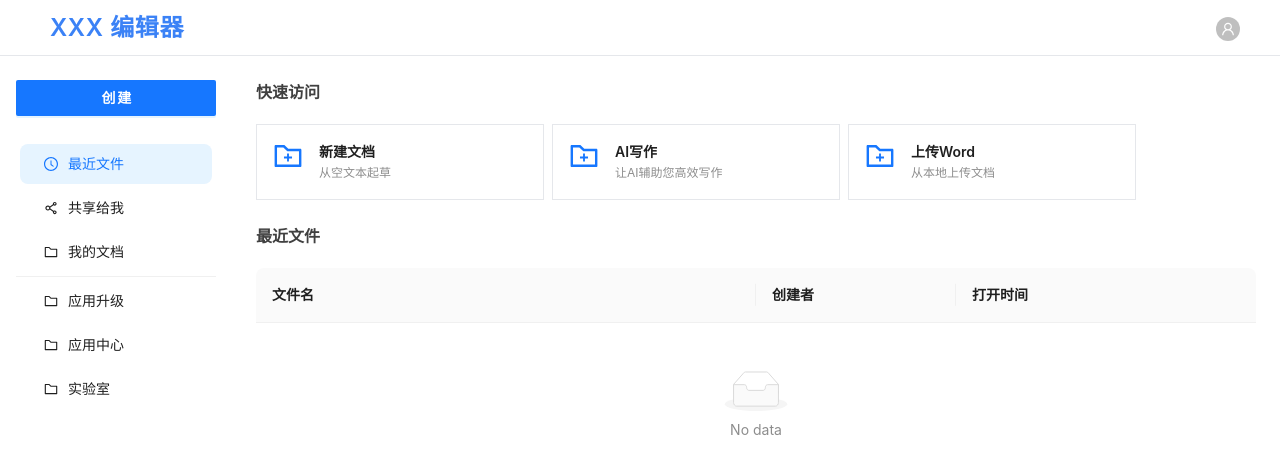
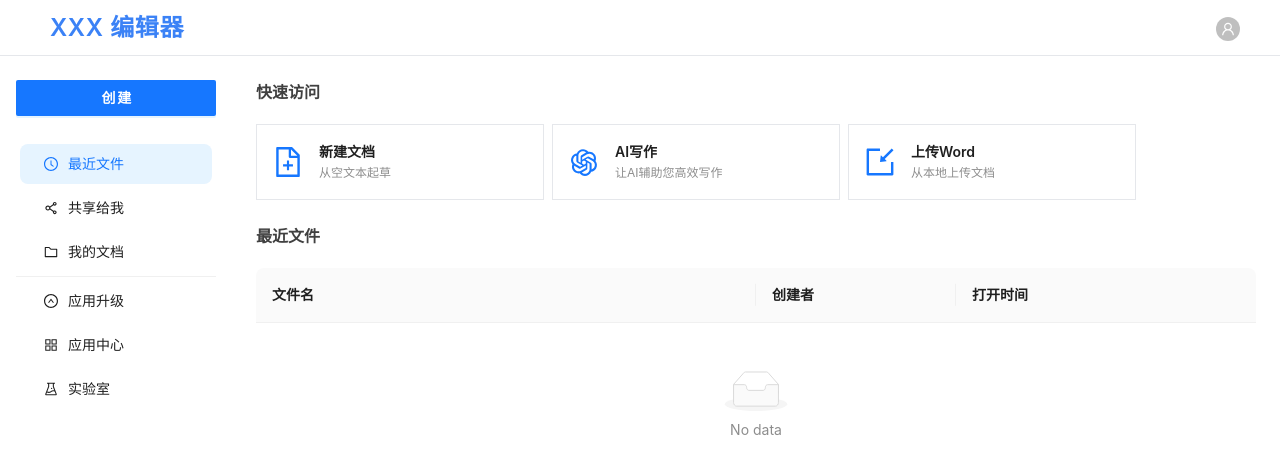
Before and after one commit to 60sAINT/llm-editor, a React app: page / in a window 1280 px wide. Shown: the top 474 px of the page. Built offline with nearby package versions, Linux system fonts and the light colour scheme; sample sign-in values are in the browser's storage.

Commit message:
fix: 主页icon

```diff
--- a/src/views/Home/Content.tsx
+++ b/src/views/Home/Content.tsx
@@ -1,6 +1,10 @@
 import React, { useMemo } from "react";
 import { Space, Table } from "antd";
-import { FolderAddOutlined } from "@ant-design/icons";
+import {
+  FileAddOutlined,
+  ImportOutlined,
+  OpenAIOutlined,
+} from "@ant-design/icons";
 
 enum OPERATE {
   CREATE = "create",
@@ -12,25 +16,19 @@ const Content = () => {
     () => [
       {
         key: OPERATE.CREATE,
-        icon: (
-          <FolderAddOutlined className="text-3xl text-primary mr-2 h-full" />
-        ),
+        icon: <FileAddOutlined className="text-3xl text-primary mr-2 h-full" />,
         title: "新建文档",
         desc: "从空文本起草",
       },
       {
         key: OPERATE.WRITE,
-        icon: (
-          <FolderAddOutlined className="text-3xl text-primary mr-2 h-full" />
-        ),
+        icon: <OpenAIOutlined className="text-3xl text-primary mr-2 h-full" />,
         title: "AI写作",
         desc: "让AI辅助您高效写作",
       },
       {
         key: OPERATE.UPLOAD,
-        icon: (
-          <FolderAddOutlined className="text-3xl text-primary mr-2 h-full" />
-        ),
+        icon: <ImportOutlined className="text-3xl text-primary mr-2 h-full" />,
         title: "上传Word",
         desc: "从本地上传文档",
       },
@@ -72,7 +70,7 @@ const Content = () => {
         {operates.map((item) => (
           <Space
             key={item.key}
-            className="border w-full h-[76px] p-4 items-start hover:bg-gray-100"
+            className="border w-full h-[76px] p-4 items-start hover:bg-gray-100 [&>.ant-space-item]:h-full"
             onClick={() => handle(item.key)}
           >
             {item.icon}
--- a/src/views/Home/index.tsx
+++ b/src/views/Home/index.tsx
@@ -1,11 +1,14 @@
 import React from "react";
 import {
+  AppstoreOutlined,
   ClockCircleOutlined,
+  ExperimentOutlined,
   FileTextTwoTone,
   FolderAddTwoTone,
   FolderOutlined,
   RobotFilled,
   ShareAltOutlined,
+  UpCircleOutlined,
   UploadOutlined,
   UserOutlined,
 } from "@ant-design/icons";
@@ -80,17 +83,17 @@ const Home: React.FC = () => {
     },
     {
       key: "4",
-      icon: <FolderOutlined />,
+      icon: <UpCircleOutlined />,
       label: "应用升级",
     },
     {
       key: "5",
-      icon: <FolderOutlined />,
+      icon: <AppstoreOutlined />,
       label: "应用中心",
     },
     {
       key: "6",
-      icon: <FolderOutlined />,
+      icon: <ExperimentOutlined />,
       label: "实验室",
     },
   ];
```
